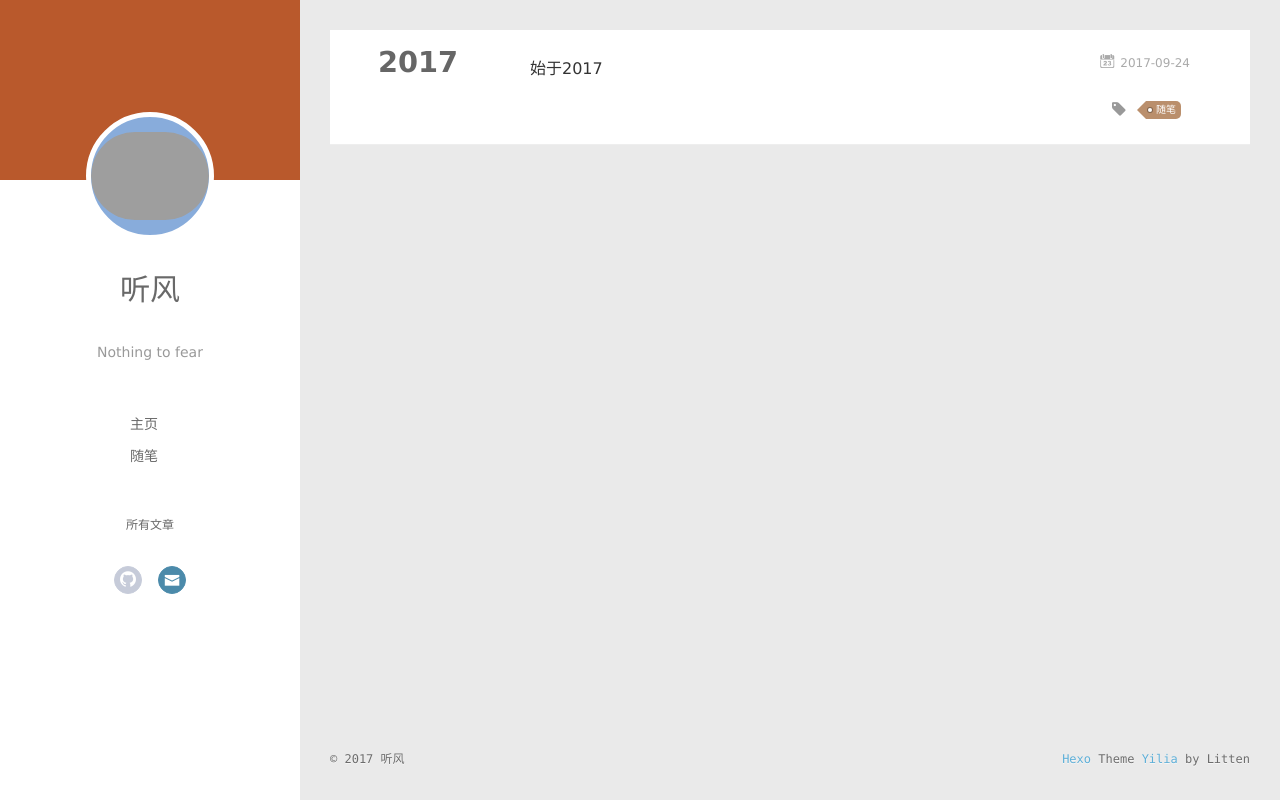
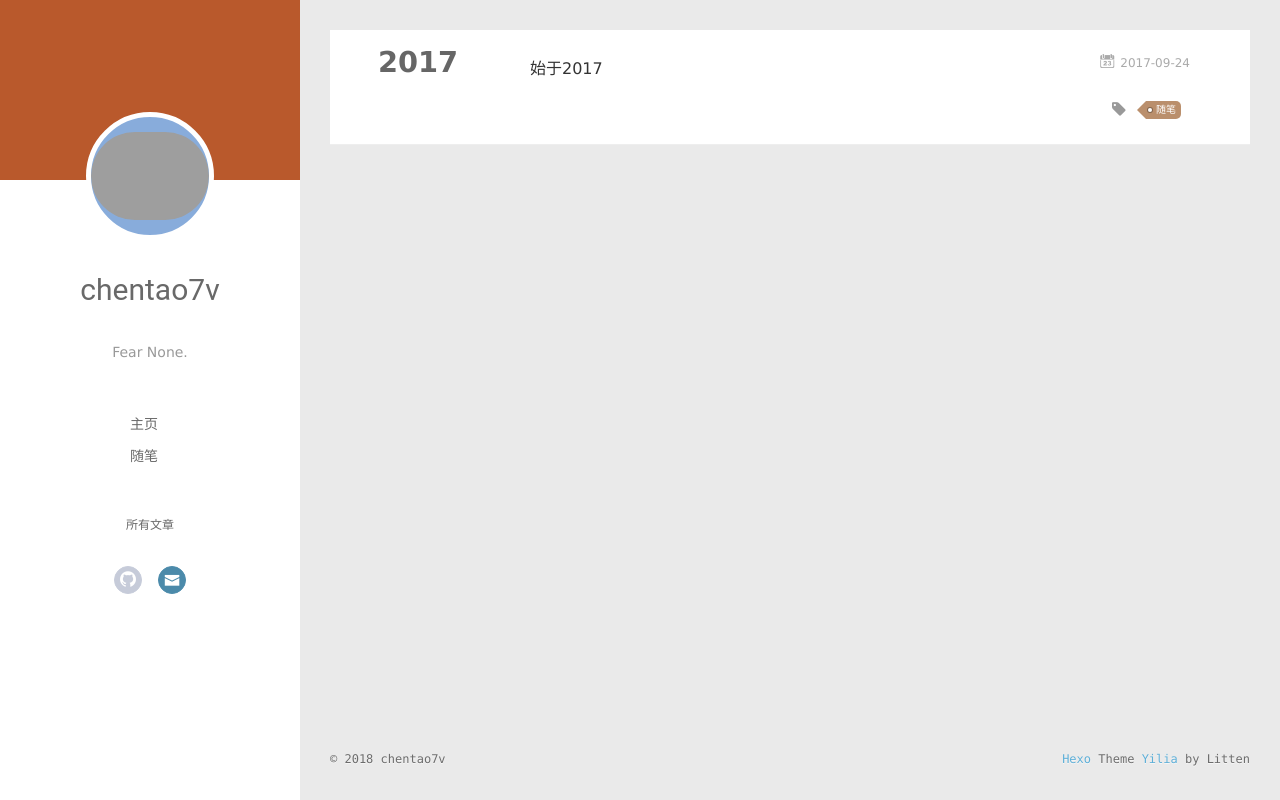
Before and after one commit to chentao7v/chentao7v.github.io, a plain HTML site: page archives/2017/09/index.html in a window 1280 px wide. Drawn offline with nearby package versions, Linux system fonts and the light colour scheme; some packages are replaced by stand-ins of ours; grey boxes are pictures that could not be loaded.

Commit message:
update my blog

```diff
--- a/archives/2017/09/index.html
+++ b/archives/2017/09/index.html
@@ -6,20 +6,20 @@
   <meta name="renderer" content="webkit">
   <meta http-equiv="X-UA-Compatible" content="IE=edge" >
   <link rel="dns-prefetch" href="http://chentao7v.github.io">
-  <title>Archives: 2017/9 | 听风</title>
+  <title>Archives: 2017/9 | chentao7v</title>
   <meta name="viewport" content="width=device-width, initial-scale=1, maximum-scale=1">
   <meta name="description" content="Android开发">
 <meta property="og:type" content="website">
-<meta property="og:title" content="听风">
+<meta property="og:title" content="chentao7v">
 <meta property="og:url" content="http://chentao7v.github.io/archives/2017/09/index.html">
-<meta property="og:site_name" content="听风">
+<meta property="og:site_name" content="chentao7v">
 <meta property="og:description" content="Android开发">
 <meta property="og:locale" content="Java">
 <meta name="twitter:card" content="summary">
-<meta name="twitter:title" content="听风">
+<meta name="twitter:title" content="chentao7v">
 <meta name="twitter:description" content="Android开发">
 
-    <link rel="alternative" href="/atom.xml" title="听风" type="application/atom+xml">
+    <link rel="alternative" href="/atom.xml" title="chentao7v" type="application/atom+xml">
 
 
     <link rel="icon" href="/favicon.png">
@@ -49,10 +49,10 @@
 			<img src="https://avatars2.githubusercontent.com/u/17487668?v=4&amp;s=460" class="js-avatar">
 		</a>
 		<hgroup>
-		  <h1 class="header-author"><a href="">听风</a></h1>
+		  <h1 class="header-author"><a href="">chentao7v</a></h1>
 		</hgroup>
 
-		<p class="header-subtitle">Nothing to fear</p>
+		<p class="header-subtitle">Fear None.</p>
 
 
 		<nav class="header-menu">
@@ -97,10 +97,10 @@
 				<img src="https://avatars2.githubusercontent.com/u/17487668?v=4&amp;s=460" class="js-avatar">
 			</div>
 			<hgroup>
-			  <h1 class="header-author js-header-author">听风</h1>
+			  <h1 class="header-author js-header-author">chentao7v</h1>
 			</hgroup>
 
-			<p class="header-subtitle"><i class="icon icon-quo-left"></i>Nothing to fear<i class="icon icon-quo-right"></i></p>
+			<p class="header-subtitle"><i class="icon icon-quo-left"></i>Fear None.<i class="icon icon-quo-right"></i></p>
 
 
 
@@ -204,7 +204,7 @@
   <div class="outer">
     <div id="footer-info">
     	<div class="footer-left">
-    		&copy; 2017 听风
+    		&copy; 2018 chentao7v
     	</div>
       	<div class="footer-right">
       		<a href="http://hexo.io/" target="_blank">Hexo</a>  Theme <a href="https://github.com/litten/hexo-theme-yilia" target="_blank">Yilia</a> by Litten
```
Also changed, not shown: 2017/09/24/hello-world/index.html (+8 -8 lines), archives/2017/index.html (+10 -10 lines), archives/index.html (+10 -10 lines), index.html (+10 -10 lines), tags/随笔/index.html (+10 -10 lines).
